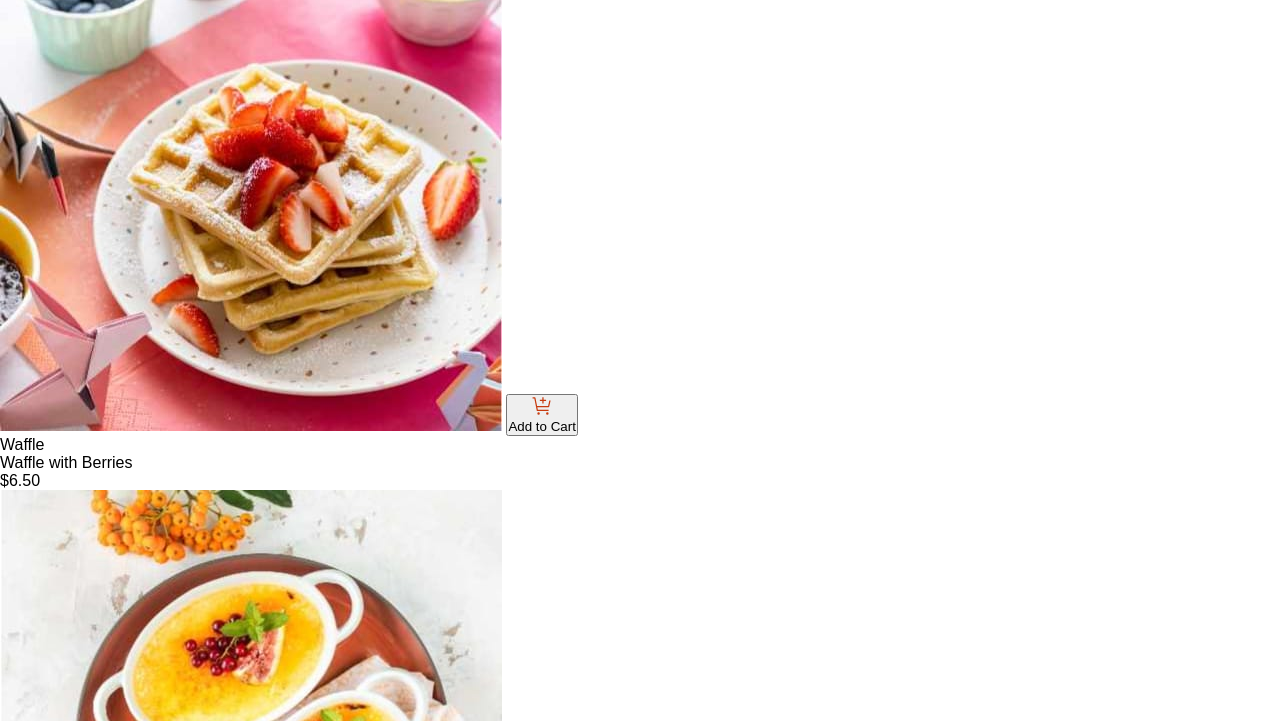
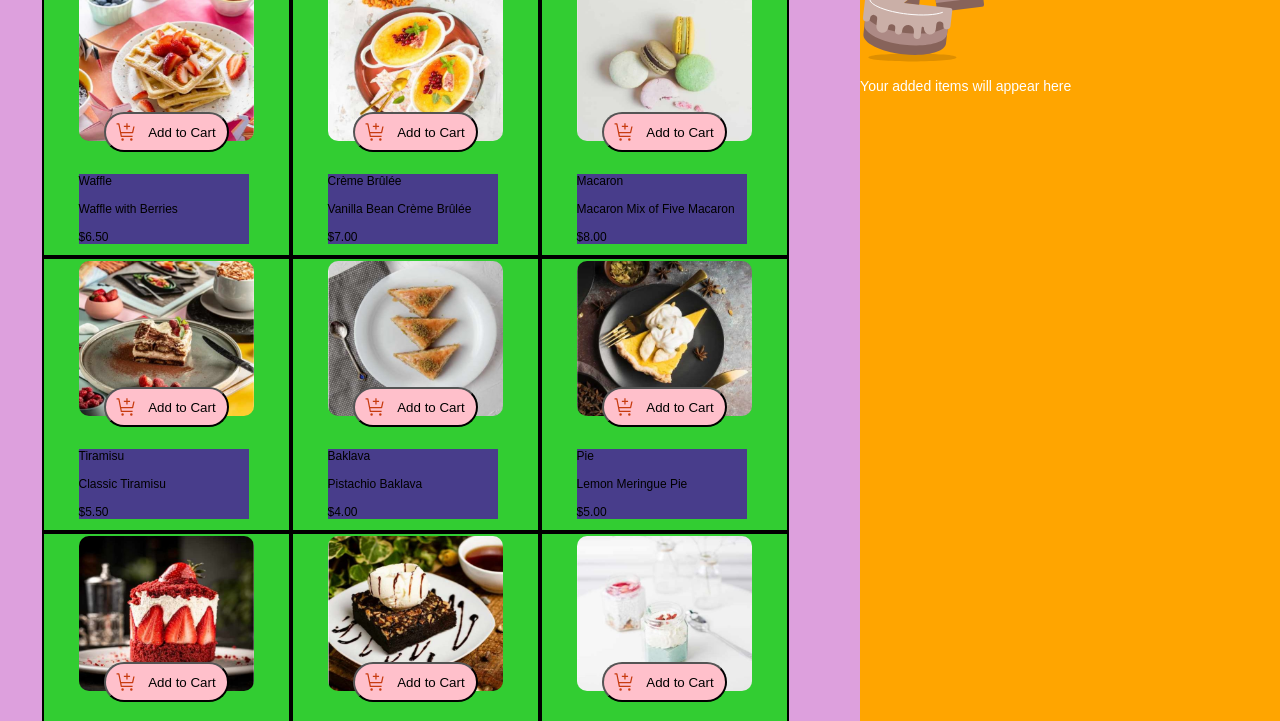
Before and after one commit to OFFIAH-ANTHONY1/Product-list-with-cart, a plain HTML site: page index.html in a window 1280 px wide. Shown: the part 77-798 px from the top of the page. Drawn offline with Linux system fonts and the light colour scheme; a web font is replaced by a local one.

Commit message:
updated commit

```diff
--- a/index.html
+++ b/index.html
@@ -20,15 +20,19 @@
   <body>
     <div class="ultimate-container">
       <div class="desserts-container">
-        <h2>Desserts</h2>
+        <h2 id="site-header">Desserts</h2>
         <div class="all-desserts">
           <div class="dessert-box">
-            <img src="images/image-waffle-desktop.jpg" alt="dessert img" />
+            <img
+              class="dessert-img"
+              src="images/image-waffle-desktop.jpg"
+              alt="dessert img"
+            />
             <button class="add-cart-btn">
               <img src="images/icon-add-to-cart.svg" alt="atc icon" />
-              <p>Add to Cart</p>
+              Add to Cart
             </button>
-            <div class="dessert-name&price">
+            <div class="dessert-name-price">
               <p>Waffle</p>
               <p>Waffle with Berries</p>
               <p>$6.50</p>
@@ -37,14 +41,15 @@
 
           <div class="dessert-box">
             <img
+              class="dessert-img"
               src="images/image-creme-brulee-desktop.jpg"
               alt="dessert img"
             />
             <button class="add-cart-btn">
               <img src="images/icon-add-to-cart.svg" alt="atc icon" />
-              <p>Add to Cart</p>
+              Add to Cart
             </button>
-            <div class="dessert-name&price">
+            <div class="dessert-name-price">
               <p>Crème Brûlée</p>
               <p>Vanilla Bean Crème Brûlée</p>
               <p>$7.00</p>
@@ -52,12 +57,16 @@
           </div>
 
           <div class="dessert-box">
-            <img src="images/image-macaron-desktop.jpg" alt="dessert img" />
+            <img
+              class="dessert-img"
+              src="images/image-macaron-desktop.jpg"
+              alt="dessert img"
+            />
             <button class="add-cart-btn">
               <img src="images/icon-add-to-cart.svg" alt="atc icon" />
-              <p>Add to Cart</p>
+              Add to Cart
             </button>
-            <div class="dessert-name&price">
+            <div class="dessert-name-price">
               <p>Macaron</p>
               <p>Macaron Mix of Five Macaron</p>
               <p>$8.00</p>
@@ -65,12 +74,16 @@
           </div>
 
           <div class="dessert-box">
-            <img src="images/image-tiramisu-desktop.jpg" alt="dessert img" />
+            <img
+              class="dessert-img"
+              src="images/image-tiramisu-desktop.jpg"
+              alt="dessert img"
+            />
             <button class="add-cart-btn">
               <img src="images/icon-add-to-cart.svg" alt="atc icon" />
-              <p>Add to Cart</p>
+              Add to Cart
             </button>
-            <div class="dessert-name&price">
+            <div class="dessert-name-price">
               <p>Tiramisu</p>
               <p>Classic Tiramisu</p>
               <p>$5.50</p>
@@ -78,12 +91,16 @@
           </div>
 
           <div class="dessert-box">
-            <img src="images/image-baklava-desktop.jpg" alt="dessert img" />
+            <img
+              class="dessert-img"
+              src="images/image-baklava-desktop.jpg"
+              alt="dessert img"
+            />
             <button class="add-cart-btn">
               <img src="images/icon-add-to-cart.svg" alt="atc icon" />
-              <p>Add to Cart</p>
+              Add to Cart
             </button>
-            <div class="dessert-name&price">
+            <div class="dessert-name-price">
               <p>Baklava</p>
               <p>Pistachio Baklava</p>
               <p>$4.00</p>
@@ -91,12 +108,16 @@
           </div>
 
           <div class="dessert-box">
-            <img src="images/image-meringue-desktop.jpg" alt="dessert img" />
+            <img
+              class="dessert-img"
+              src="images/image-meringue-desktop.jpg"
+              alt="dessert img"
+            />
             <button class="add-cart-btn">
               <img src="images/icon-add-to-cart.svg" alt="atc icon" />
-              <p>Add to Cart</p>
+              Add to Cart
             </button>
-            <div class="dessert-name&price">
+            <div class="dessert-name-price">
               <p>Pie</p>
               <p>Lemon Meringue Pie</p>
               <p>$5.00</p>
@@ -104,12 +125,16 @@
           </div>
 
           <div class="dessert-box">
-            <img src="images/image-cake-desktop.jpg" alt="" />
+            <img
+              class="dessert-img"
+              src="images/image-cake-desktop.jpg"
+              alt=""
+            />
             <button class="add-cart-btn">
               <img src="images/icon-add-to-cart.svg" alt="atc icon" />
-              <p>Add to Cart</p>
+              Add to Cart
             </button>
-            <div class="dessert-name&price">
+            <div class="dessert-name-price">
               <p>Cake</p>
               <p>Red Velvet Cake</p>
               <p>$4.50</p>
@@ -117,12 +142,16 @@
           </div>
 
           <div class="dessert-box">
-            <img src="images/image-brownie-desktop.jpg" alt="" />
+            <img
+              class="dessert-img"
+              src="images/image-brownie-desktop.jpg"
+              alt=""
+            />
             <button class="add-cart-btn">
               <img src="images/icon-add-to-cart.svg" alt="atc icon" />
-              <p>Add to Cart</p>
+              Add to Cart
             </button>
-            <div class="dessert-name&price">
+            <div class="dessert-name-price">
               <p>Brownie</p>
               <p>Salted Caramel Brownie</p>
               <p>$5.50</p>
@@ -130,12 +159,16 @@
           </div>
 
           <div class="dessert-box">
-            <img src="images/image-panna-cotta-desktop.jpg" alt="" />
+            <img
+              class="dessert-img"
+              src="images/image-panna-cotta-desktop.jpg"
+              alt=""
+            />
             <button class="add-cart-btn">
               <img src="images/icon-add-to-cart.svg" alt="atc icon" />
-              <p>Add to Cart</p>
+              Add to Cart
             </button>
-            <div class="dessert-name&price">
+            <div class="dessert-name-price">
               <p>Panna Cotta</p>
               <p>Vanilla Panna Cotta</p>
               <p>$6.50</p>
--- a/styles.css
+++ b/styles.css
@@ -5,10 +5,102 @@
 }
 
 body {
+  margin: 0;
+  padding: 0;
   width: 100vw;
-  height: 1500px;
+  height: 1000px;
   background-color: white;
   color: black;
-  font-size: 16px;
+  font-size: 14px;
   font-family: "Red Hat Text", sans-serif;
 }
+
+a {
+  text-decoration: none;
+}
+
+.ultimate-container {
+  width: 100%;
+  height: 1000px;
+  margin: 0;
+  background-color: dodgerblue;
+  display: flex;
+  flex-direction: row;
+}
+
+.desserts-container {
+  width: 880px;
+  height: 3000px;
+  background-color: plum;
+  padding: 30px 30px 0 0;
+}
+
+.carts-container {
+  width: calc(100% - 850px);
+  height: 3000px;
+  color: white;
+  background-color: orange;
+}
+
+#site-header {
+  font-size: 25px;
+  position: relative;
+  top: 3px;
+  left: 50px;
+}
+
+.all-desserts {
+  width: 90%;
+  height: 800px;
+  background-color: purple;
+  margin: 0 auto;
+  display: flex;
+  flex-direction: row;
+  flex-wrap: wrap;
+}
+
+.dessert-box {
+  width: 167px;
+  height: 275px;
+  background-color: limegreen;
+  font-size: 12px;
+  display: flex;
+  flex-direction: column;
+  flex: calc(100% / 3);
+  margin: 0 auto;
+  border: 2px solid black;
+  justify-content: space-evenly;
+}
+
+.dessert-img {
+  width: 175px;
+  height: 155px;
+  border-radius: 10px;
+  margin: 0 auto;
+}
+
+.add-cart-btn {
+  width: 125px;
+  height: 40px;
+  background-color: pink;
+  display: flex;
+  flex-direction: row;
+  align-items: center;
+  justify-content: space-evenly;
+  margin: 0 auto;
+  border-radius: 25px;
+  position: relative;
+  top: -30px;
+}
+
+.dessert-name-price {
+  width: 170px;
+  height: 70px;
+  background-color: darkslateblue;
+  display: flex;
+  flex-direction: column;
+  justify-content: space-between;
+  position: relative;
+  left: 35px;
+  bottom: 10px;
+}
```
